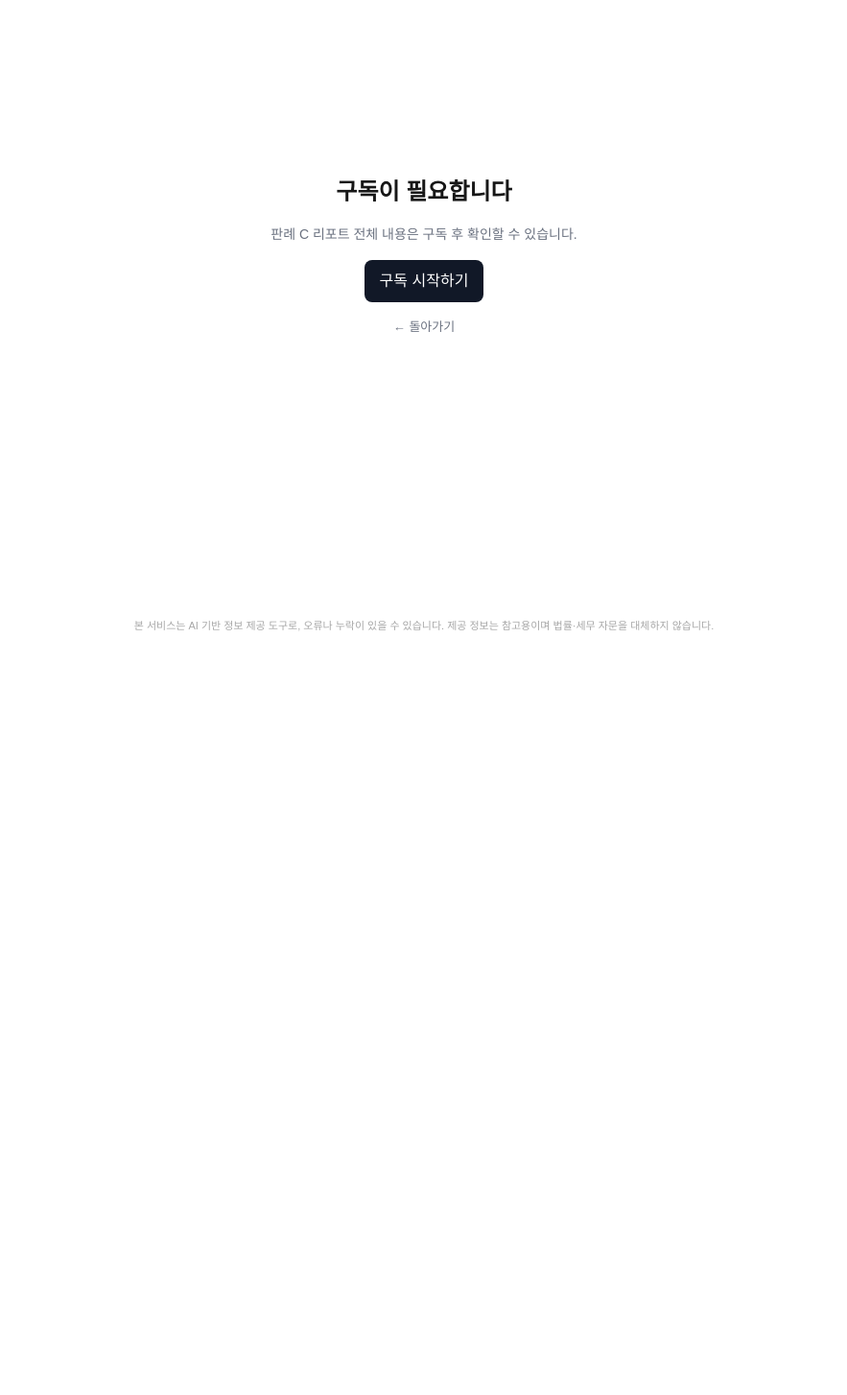
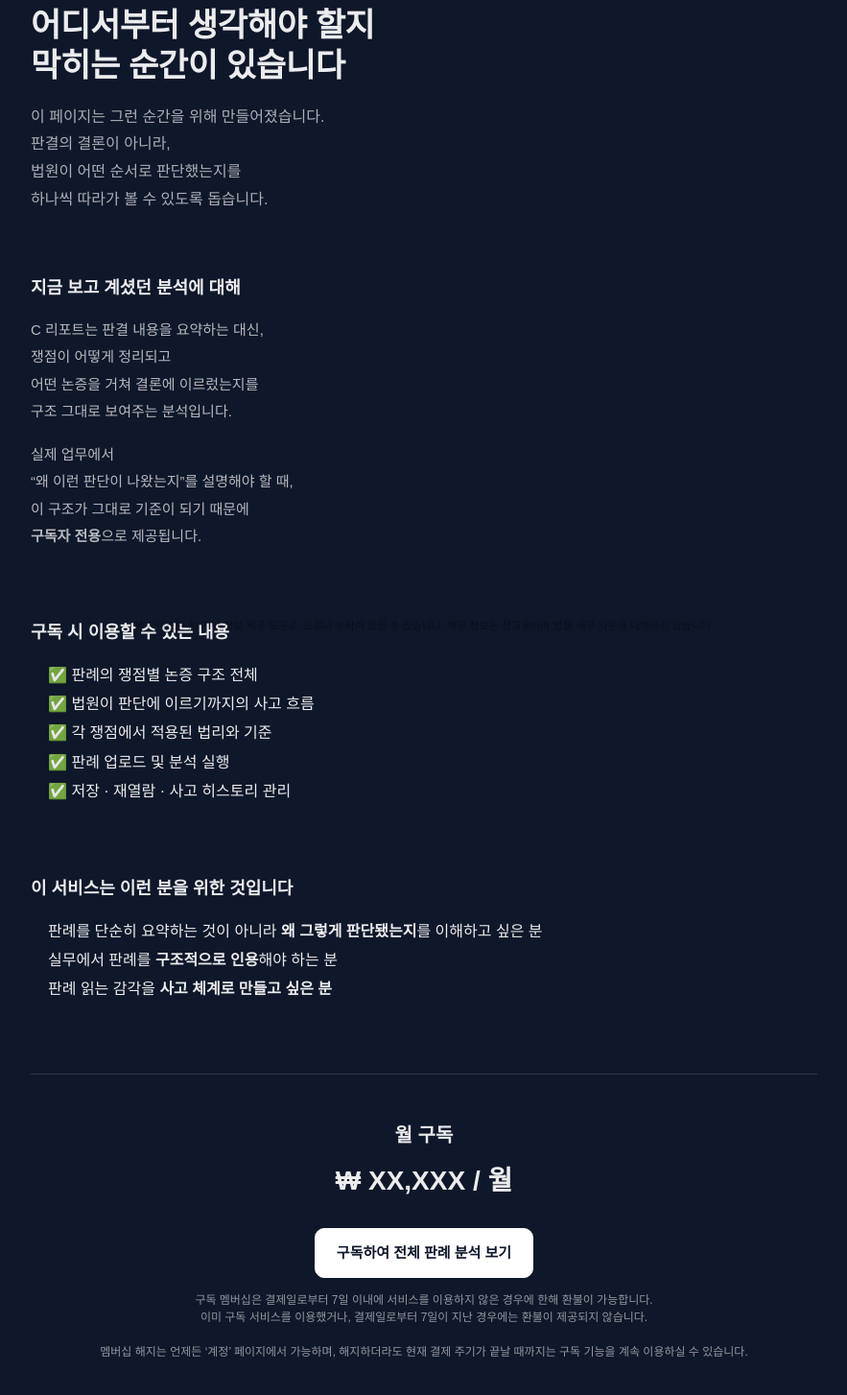
Before and after one commit to HAMHUIHEON/law-frontend, a Next.js app: page /me/subscribe in a window 1280 px wide. Shown: the part 134-1588 px from the top of the page at 96% size, without its empty margins (198-1081 px from the left). Before the commit the page ends 800 px from the top, so only its background shows below. Built offline with nearby package versions, Linux system fonts and the light colour scheme.

Commit message:
feat(subscription): add subscribe & unsubscribe flow with access-based UI

```diff
--- a/app/me/page.tsx
+++ b/app/me/page.tsx
@@ -9,6 +9,7 @@ import { SavedThoughtItem } from "./SavedThoughtItem";
 export const dynamic = "force-dynamic";
 
 const mockData: MyPageVM = {
+  accessLevel: "GUEST", // ✅ 추가
   recent: [],
   traces: [],          // ✅ 추가
   saved: [],
@@ -21,6 +22,14 @@ async function getMyPageVM(): Promise<MyPageVM> {
   if (!userId) {
     return mockData;
   }
+
+  const { data: accessRow } = await supabaseAdmin
+    .from("user_access_levels")
+    .select("access_level")
+    .eq("user_id", userId)
+    .single();
+
+  const accessLevel = accessRow?.access_level ?? "MEMBER";
 
  // ✅ 기존 recent_thoughts 유지
   const { data, error } = await supabaseAdmin
@@ -88,6 +97,7 @@ if (traceErr) {
 
   return {
     ...mockData,
+    accessLevel,
     recent: (data ?? []).map((row: any) => ({
       id: row.id,
       title: buildRecentTitle(row),
@@ -253,6 +263,50 @@ export default async function MyPage() {
         ))
         )}
       </section>
+      <section style={styles.section}>
+      <h2 style={styles.sectionTitle}>멤버십</h2>
+      {vm.accessLevel === "SUBSCRIBER" ? (
+        <>
+          <p style={styles.empty}>
+            현재 <strong>구독 멤버십</strong>을 이용 중입니다.
+          </p>
+
+          <button
+            style={{
+              marginTop: 12,
+              fontSize: 13,
+              padding: "8px 12px",
+              borderRadius: 8,
+              border: "1px solid rgba(255,255,255,0.35)",
+              background: "transparent",
+              color: "rgba(255,255,255,0.8)",
+              cursor: "pointer",
+            }}
+            onClick={async () => {
+              await fetch("/api/me/unsubscribe", { method: "POST" });
+              window.location.reload();
+            }}
+          >
+            멤버십 해지
+          </button>
+
+          <p style={{ marginTop: 8, fontSize: 12, color: "rgba(255,255,255,0.5)" }}>
+            해지 시 현재 결제 주기가 끝날 때까지 구독 기능을 이용할 수 있습니다.
+          </p>
+        </>
+      ) : (
+        <>
+          <p style={styles.empty}>
+            현재 무료 멤버십을 이용 중입니다.
+          </p>
+
+          <Link href="/me/subscribe" style={{ fontSize: 13, color: "#fff" }}>
+            구독 멤버십 알아보기 →
+          </Link>
+        </>
+      )}
+    </section>
+
     </main>
   );
 }
--- a/app/me/subscribe/page.tsx
+++ b/app/me/subscribe/page.tsx
@@ -1,4 +1,4 @@
-//app/me/subscribe/page.tsx
+// app/me/subscribe/page.tsx
 "use client";
 
 import { useRouter } from "next/navigation";
@@ -10,47 +10,182 @@ export default function SubscribePage() {
     <main
       style={{
         minHeight: "100vh",
-        display: "flex",
-        alignItems: "center",
-        justifyContent: "center",
-        flexDirection: "column",
-        gap: 16,
+        backgroundColor: "#0f172a",
+        padding: "96px 24px 140px",
+        color: "rgba(255,255,255,0.92)",
       }}
     >
-      <h1 style={{ fontSize: 24, fontWeight: 700 }}>
-        구독이 필요합니다
+      <div style={{ maxWidth: 820, margin: "0 auto" }}>
+        {/* ================= HERO ================= */}
+        <section style={{ marginBottom: 64 }}>
+          <h1
+            style={{
+              fontSize: 34,
+              fontWeight: 700,
+              lineHeight: 1.25,
+              marginBottom: 18,
+              letterSpacing: "-0.01em",
+            }}
+          >
+            판례를 읽다 보면
+            <br />
+            어디서부터 생각해야 할지
+            <br />
+            막히는 순간이 있습니다
           </h1>
 
-      <p style={{ fontSize: 14, color: "#6b7280" }}>
-        판례 C 리포트 전체 내용은 구독 후 확인할 수 있습니다.
+          <p
+            style={{
+              fontSize: 16,
+              lineHeight: 1.8,
+              color: "rgba(255,255,255,0.65)",
+              maxWidth: 680,
+            }}
+          >
+            이 페이지는 그런 순간을 위해 만들어졌습니다.
+            <br />
+            판결의 결론이 아니라,
+            <br />
+            법원이 어떤 순서로 판단했는지를
+            <br />
+            하나씩 따라가 볼 수 있도록 돕습니다.
+            </p>
+        </section>
+
+        {/* ================= WHY LOCKED ================= */}
+        <section style={{ marginBottom: 72 }}>
+          <h2 style={sectionTitle}>지금 보고 계셨던 분석에 대해</h2>
+
+          <p style={paragraph}>
+            C 리포트는 판결 내용을 요약하는 대신,
+            <br />
+            쟁점이 어떻게 정리되고
+            <br />
+            어떤 논증을 거쳐 결론에 이르렀는지를
+            <br />
+            구조 그대로 보여주는 분석입니다.
+            </p>
+
+          <p style={paragraph}>
+              실제 업무에서
+            <br />
+            “왜 이런 판단이 나왔는지”를 설명해야 할 때,
+            <br />
+            이 구조가 그대로 기준이 되기 때문에
+            <br />
+            <strong> 구독자 전용</strong>으로 제공됩니다.
+          </p>
+        </section>
+
+        {/* ================= WHAT YOU GET ================= */}
+        <section style={{ marginBottom: 72 }}>
+          <h2 style={sectionTitle}>구독 시 이용할 수 있는 내용</h2>
+
+          <ul style={{ paddingLeft: 18, lineHeight: 1.9 }}>
+            <li>✅ 판례의 쟁점별 논증 구조 전체</li>
+            <li>✅ 법원이 판단에 이르기까지의 사고 흐름</li>
+            <li>✅ 각 쟁점에서 적용된 법리와 기준</li>
+            <li>✅ 판례 업로드 및 분석 실행</li>
+            <li>✅ 저장 · 재열람 · 사고 히스토리 관리</li>
+          </ul>
+        </section>
+
+        {/* ================= WHO IT IS FOR ================= */}
+        <section style={{ marginBottom: 72 }}>
+          <h2 style={sectionTitle}>이 서비스는 이런 분을 위한 것입니다</h2>
+
+          <ul style={{ paddingLeft: 18, lineHeight: 1.9 }}>
+            <li>
+              판례를 단순히 요약하는 것이 아니라
+              <strong> 왜 그렇게 판단됐는지</strong>를 이해하고 싶은 분
+            </li>
+            <li>
+              실무에서 판례를
+              <strong> 구조적으로 인용</strong>해야 하는 분
+            </li>
+            <li>
+              판례 읽는 감각을
+              <strong> 사고 체계로 만들고 싶은 분</strong>
+            </li>
+          </ul>
+        </section>
+
+        {/* ================= CTA ================= */}
+        <section
+          style={{
+            borderTop: "1px solid rgba(255,255,255,0.12)",
+            paddingTop: 48,
+            textAlign: "center",
+          }}
+        >
+          <p
+            style={{
+              fontSize: 20,
+              fontWeight: 600,
+              marginBottom: 12,
+            }}
+          >
+            월 구독
+          </p>
+
+          <p
+            style={{
+              fontSize: 28,
+              fontWeight: 700,
+              marginBottom: 28,
+            }}
+          >
+            ₩ XX,XXX / 월
           </p>
 
           <button
-        onClick={() => alert("결제는 다음 단계에서 연결됩니다")}
+            onClick={async () => {
+              await fetch("/api/me/subscribe", { method: "POST" });
+              router.push("/cases"); // 구독 후 다시 판례로
+            }}
             style={{
-          padding: "10px 16px",
-          borderRadius: 8,
-          background: "#111827",
-          color: "#fff",
-          border: "none",
+              padding: "14px 22px",
+              borderRadius: 10,
+              border: "1px solid #ffffff",
+              background: "#ffffff",
+              color: "#0f172a",
+              fontSize: 15,
+              fontWeight: 600,
               cursor: "pointer",
             }}
           >
-        구독 시작하기
+            구독하여 전체 판례 분석 보기
           </button>
 
-      <button
-        onClick={() => router.back()}
+          <p
             style={{
-          background: "none",
-          border: "none",
-          color: "#6b7280",
-          cursor: "pointer",
-          fontSize: 13,
+              marginTop: 14,
+              fontSize: 12,
+              color: "rgba(255,255,255,0.55)",
             }}
             >
-        ← 돌아가기
-      </button>
+            구독 멤버십은 결제일로부터 7일 이내에 서비스를 이용하지 않은 경우에 한해 환불이 가능합니다.
+            <br />
+            이미 구독 서비스를 이용했거나, 결제일로부터 7일이 지난 경우에는 환불이 제공되지 않습니다.
+            <br /><br />
+            멤버십 해지는 언제든 ‘계정’ 페이지에서 가능하며,
+            해지하더라도 현재 결제 주기가 끝날 때까지는 구독 기능을 계속 이용하실 수 있습니다.
+            </p>
+        </section>
+      </div>
     </main>
   );
 }
+
+const sectionTitle: React.CSSProperties = {
+  fontSize: 18,
+  fontWeight: 600,
+  marginBottom: 16,
+};
+
+const paragraph: React.CSSProperties = {
+  fontSize: 15,
+  lineHeight: 1.9,
+  color: "rgba(255,255,255,0.7)",
+  marginBottom: 16,
+};
--- /dev/null
+++ b/app/me/unsubscribe/page.tsx
@@ -0,0 +1,98 @@
+// app/me/unsubscribe/page.tsx
+"use client";
+
+import { useRouter } from "next/navigation";
+
+export default function UnsubscribePage() {
+  const router = useRouter();
+
+  return (
+    <main
+      style={{
+        minHeight: "100vh",
+        backgroundColor: "#0f172a",
+        padding: "96px 24px 140px",
+        color: "rgba(255,255,255,0.92)",
+      }}
+    >
+      <div style={{ maxWidth: 640, margin: "0 auto" }}>
+        <h1
+          style={{
+            fontSize: 26,
+            fontWeight: 600,
+            marginBottom: 24,
+          }}
+        >
+          구독 멤버십을 해지하시겠어요?
+        </h1>
+
+        <p
+          style={{
+            fontSize: 15,
+            lineHeight: 1.9,
+            color: "rgba(255,255,255,0.7)",
+            marginBottom: 32,
+          }}
+        >
+          멤버십을 해지하더라도
+          <br />
+          <strong>현재 결제 주기가 끝날 때까지</strong>는
+          <br />
+          구독 기능을 그대로 이용하실 수 있습니다.
+        </p>
+
+        <p
+          style={{
+            fontSize: 13,
+            lineHeight: 1.8,
+            color: "rgba(255,255,255,0.55)",
+            marginBottom: 40,
+          }}
+        >
+          · 이미 이용한 구독 서비스에 대해서는 환불이 어렵습니다.
+          <br />
+          · 결제 후 7일 이내이며 구독 서비스를 이용하지 않은 경우에 한해
+          환불이 가능합니다.
+        </p>
+
+        <div style={{ display: "flex", gap: 12 }}>
+          <button
+            onClick={() => router.back()}
+            style={{
+              flex: 1,
+              padding: "12px 16px",
+              borderRadius: 8,
+              border: "1px solid rgba(255,255,255,0.35)",
+              background: "transparent",
+              color: "rgba(255,255,255,0.8)",
+              fontSize: 14,
+              cursor: "pointer",
+            }}
+          >
+            돌아가기
+          </button>
+
+          <button
+            onClick={async () => {
+              await fetch("/api/me/unsubscribe", { method: "POST" });
+              router.push("/me");
+            }}
+            style={{
+              flex: 1,
+              padding: "12px 16px",
+              borderRadius: 8,
+              border: "1px solid #ffffff",
+              background: "#ffffff",
+              color: "#0f172a",
+              fontSize: 14,
+              fontWeight: 600,
+              cursor: "pointer",
+            }}
+          >
+            구독 해지하기
+          </button>
+        </div>
+      </div>
+    </main>
+  );
+}
--- a/types/me.ts
+++ b/types/me.ts
@@ -56,4 +56,5 @@ export type MyPageVM = {
   saved: SavedThought[];
   traces: ThoughtTrace[];  // ✅ 반드시 필요
   documents: MyDocument[];
+  accessLevel: "GUEST" | "MEMBER" | "SUBSCRIBER"; // ✅ 이 줄만 추가
 };
```
Lines whose indentation alone changed are shown as unchanged.
